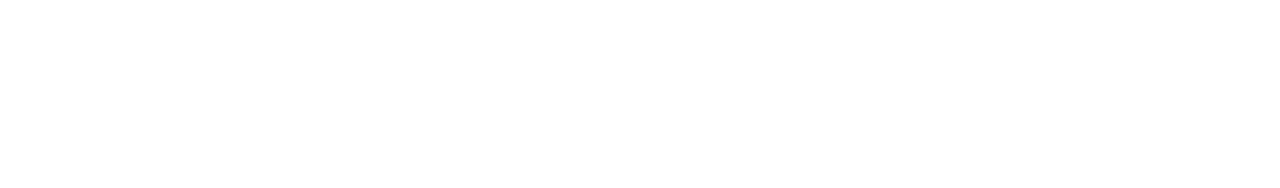
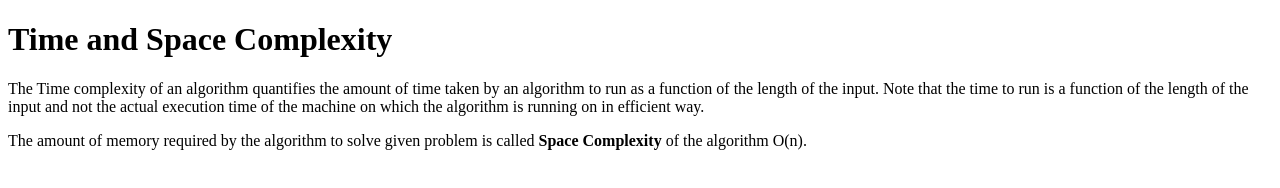
Before and after one commit to acciojob/time-and-space-complexity-ajaybabby, a website: page main.html in a window 1280 px wide. Drawn offline with Linux system fonts and the light colour scheme.

Commit message:
created a submission

```diff
--- a/main.html
+++ b/main.html
@@ -8,6 +8,11 @@
 
 <body>
 	<!-- the entire body must be written by student -->
+		<h1>Time and Space Complexity</h1>
+	<p>The Time complexity of an algorithm quantifies the amount of time taken by an algorithm
+		to run as a function of the length of the input. Note that the time to run is a function
+		of the length of the input and not the actual execution time of the machine on which the algorithm is running on in efficient way.</p>
+	<p>The amount of memory required by the algorithm to solve given problem is called <b>Space Complexity</b> of the algorithm O(n).</p>
     <script type="text/javascript" src="./script.js">
 </script>
 
```
